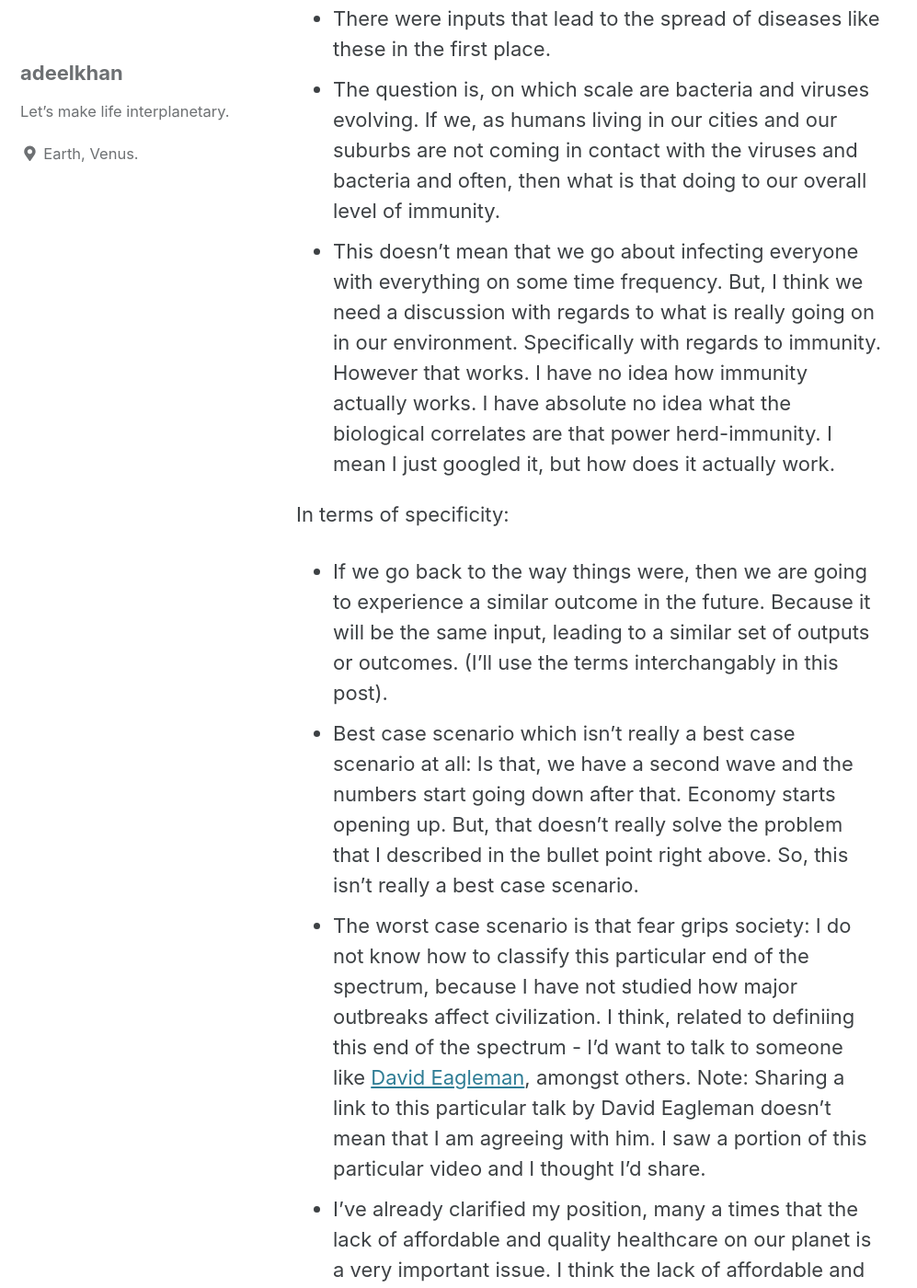
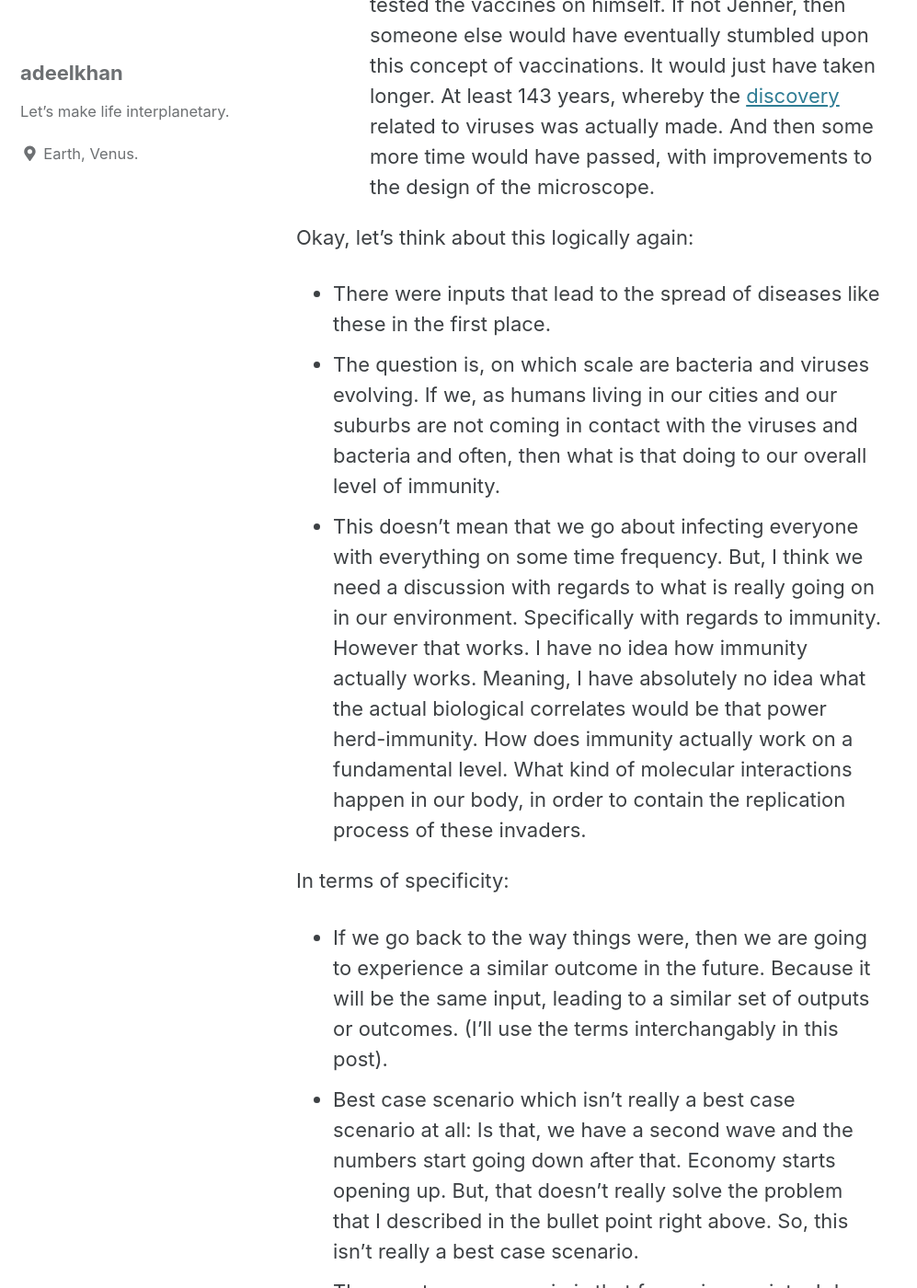
Before and after one commit to stellardreams/stellardreams.github.io, a Jekyll site: the page built from _posts/2020-09-30-Growth.md, in a window 1280 px wide and 1400 px high, scrolled down 5252 px. Shown: the whole window at 92% size, without its empty margins (0-997 px from the left). Built offline with Jekyll 4.4.1, drawn with Linux system fonts in a browser that asks for light colours; cached includes are drawn as plain includes; some of the changed text lies outside the part shown.

Commit message:
Update 2020-09-30-Growth.md

```diff
--- a/_posts/2020-09-30-Growth.md
+++ b/_posts/2020-09-30-Growth.md
@@ -1,10 +1,13 @@
+# Enabling new mechanisms for growth in a post covid world:
 I think it's an important question. What is going to power growth in a post coronavirus world. Source: [Impact of Covid19 pandemic](https://en.wikipedia.org/wiki/Impact_of_the_COVID-19_pandemic) (Note: I haven't actually reviewed this particular page on Wikipedia. But I have read other articles, been tuning into updates from our Federal government. As well, generally talking to others).
 
+# Disclosure
 Before I begin, let me articulate, that:
 *  I do not believe that I am very reactive. Definitely not over-reactive. I almost never engage, unless I am engaged by a trusted party.
 * Also, I have reached out to members of our local government here an I have offered to assist in my limited capacity.
 * As well, I am a citizen of the world and so I am ready and willing to be engaged by our trusted parties.
 
+# What coronavirus is not (Unless the evidence presented is to the contrary)
 Next, let's dispel what coronavirus is *not*:
 * Since this site/blog is mostly promotes ideas and thinking that is focused on making life interplanetary, in a sustainable sense. Hence, I do not think that [coronavirus came from space.](https://www.space.com/coronavirus-not-from-outer-space.html).
 * Here, we: a) Need conclusive evidence that there is zero risk of contamination an as it relates to the experiment being conducted. Meaning, we are searching for traces of life that is supposedly coming from outer space. But how do we know for sure that it's not life from here on earth. b) I think there is a lot of DNA, that has been located on the surface and yet, we haven't been able to map it to an organism. I am not able to dig up a link to this particular sub-point. Perhaps someone else can comment on this? c) To distinguish if life is indeed raining down on earth from all the different parts of the galaxy or solar system at the very least. I personally cannot think of a squeaky clean way of doing that. Even if we do create machines that can create copies of themselves, run the newly minted machines through an incinerator. What is the guarantee that the microbes that were on the original replicator (designed by humans) is not going to be passing on germs and other microbes to the successive machines *and* that these microbes are not going to be able to survive the harsher conditions that the machines are going to be subject to.  and d) It seems highly unlikely that a virus or bacteria from an extra-terrestrial origin is going to integrate on such a rapid scale with DNA that it finds on earth. So even I, with a zero background in biology can appreciate that.
@@ -29,7 +32,7 @@
 Okay, let's think about this logically again:
 * There were inputs that lead to the spread of diseases like these in the first place.
 * The question is, on which scale are bacteria and viruses evolving. If we, as humans living in our cities and our suburbs are not coming in contact with the viruses and bacteria and often, then what is that doing to our overall level of immunity.
-* This doesn't mean that we go about infecting everyone with everything on some time frequency. But, I think we need a discussion with regards to what is really going on in our environment. Specifically with regards to immunity. However that works. I have no idea how immunity actually works. I have absolute no idea what the biological correlates are that power herd-immunity. I mean I just googled it, but how does it actually work.
+* This doesn't mean that we go about infecting everyone with everything on some time frequency. But, I think we need a discussion with regards to what is really going on in our environment. Specifically with regards to immunity. However that works. I have no idea how immunity actually works. Meaning, I have absolutely no idea what the actual biological correlates would be that power herd-immunity. How does immunity actually work on a fundamental level. What kind of molecular interactions happen in our body, in order to contain the replication process of these invaders.
 
 In terms of specificity:
 * If we go back to the way things were, then we are going to experience a similar outcome in the future. Because it will be the same input, leading to a similar set of outputs or outcomes. (I'll use the terms interchangably in this post).
```
